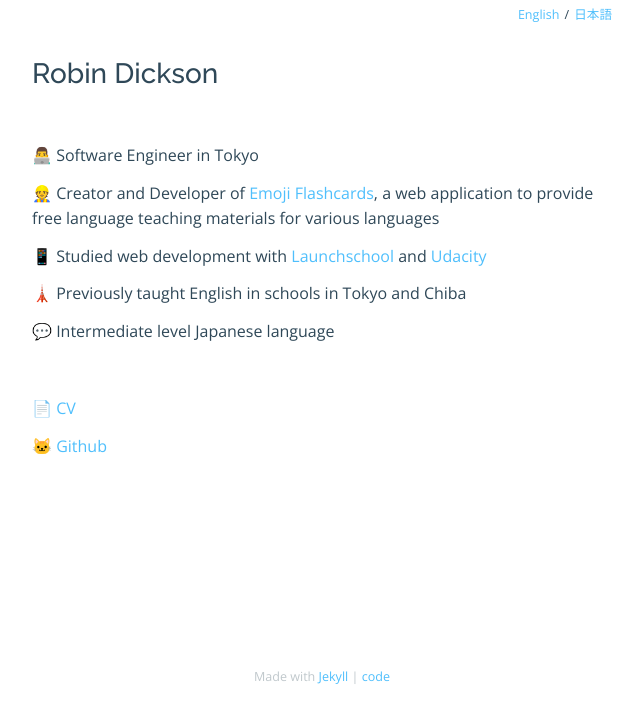
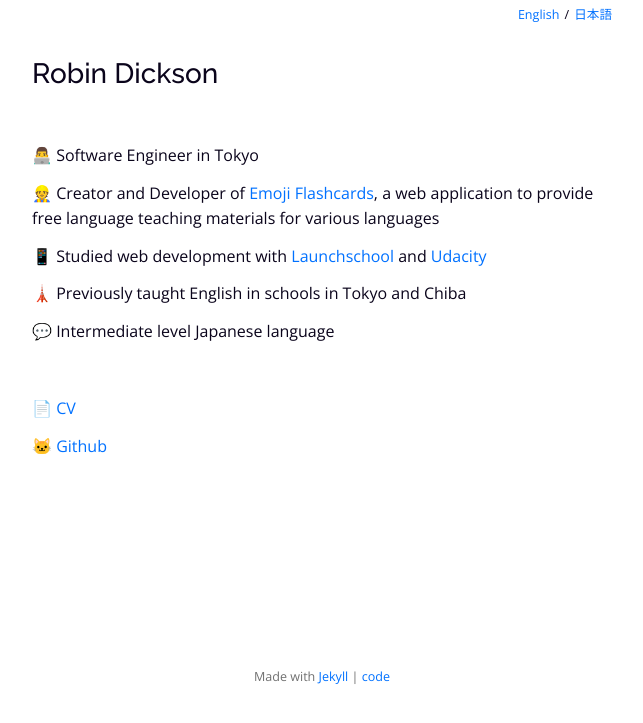
Before and after one commit to rbndickson/rbndickson.github.io, a Jekyll site: the page built from index.html, in a window 1280 px wide. Shown: the top 723 px of the page, without its empty margins (318-961 px from the left). Built offline with Jekyll 4.4.1, drawn with Linux system fonts in a browser that asks for light colours.

Commit message:
feat: Update text colors

```diff
--- a/_sass/_text.scss
+++ b/_sass/_text.scss
@@ -42,7 +42,7 @@ h1 {
     font-size: 28px;
     font-weight: 500;
     cursor: pointer;
-    color: $main-text-color;
+    color: $title-text-color;
     background: none;
   }
 }
@@ -61,7 +61,7 @@ h2 {
 }
 
 .light-font {
-  color: $weak-blue-black;
+  color: $grey;
 }
 
 a {
--- a/_sass/_variables.scss
+++ b/_sass/_variables.scss
@@ -1,21 +1,18 @@
-$white:                 #fff;
-$blue1:                 #4fbffc;
-$blue2:                 #68d5fd;
-$blue-black:            #2f4858;
-$weak-blue-black:       #c0c8cc;
-$violet:                #ee82ee;
+$white:                 #FFFFFF;
+$blue:                  #0071FF;
+$black:                 #0a041b;
+$grey:                  #707070;
+$pink:                  #FF1DED;
 
 $body-background-color: $white;
-$main-text-color:       $blue-black;
-$title-text-color:      $blue-black;
-$link-color:            $blue1;
-$link-hover-color:      $violet;
-
-$highlight-color-1:     $blue1;
+$main-text-color:       $black;
+$title-text-color:      $black;
+$link-color:            $blue;
+$link-hover-color:      $pink;
 
 $gradient-line-outer-color:  $white;
-$gradient-line-inner-color:  $blue2;
-$gradient-line-center-color: $violet;
+$gradient-line-inner-color:  $blue;
+$gradient-line-center-color: $pink;
 
 $base-font-family:      "Open Sans", Arial, sans-serif;
 $heading-font-family:   Raleway, Arial, sans-serif;
```
